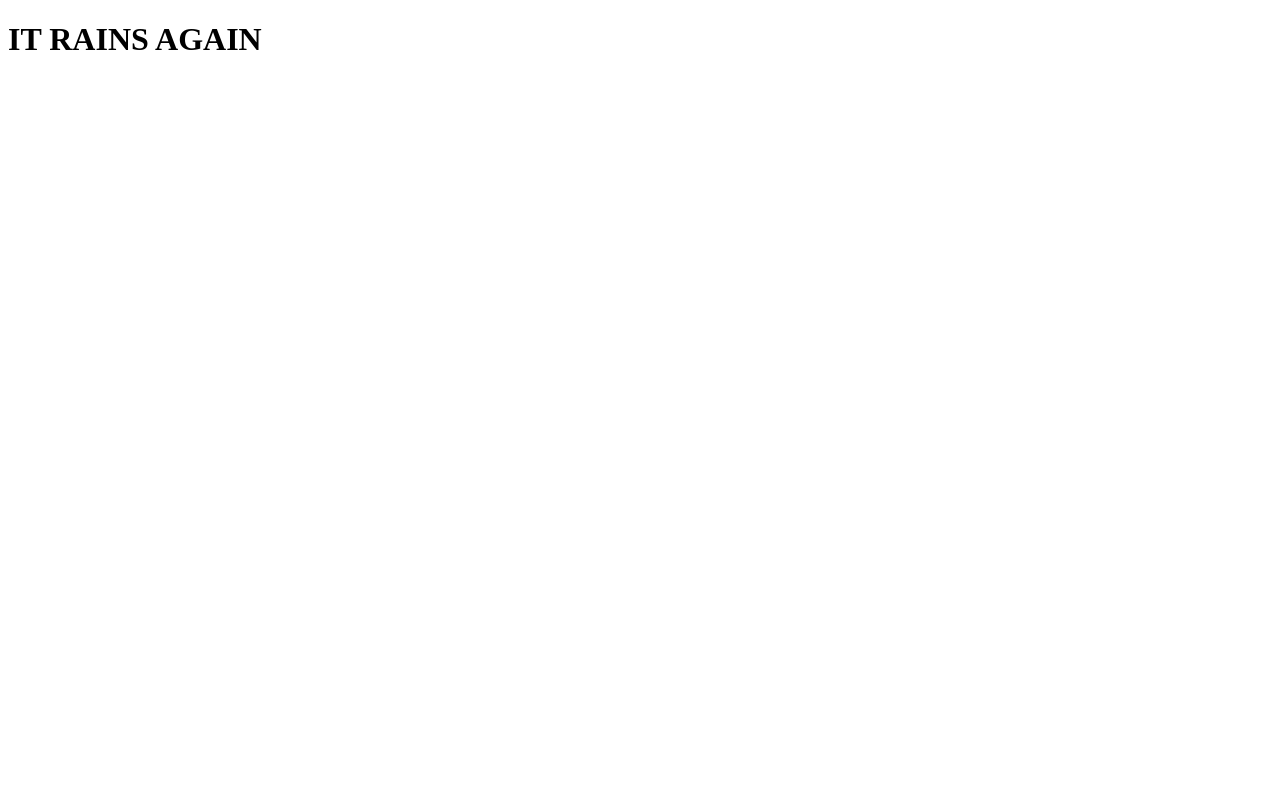
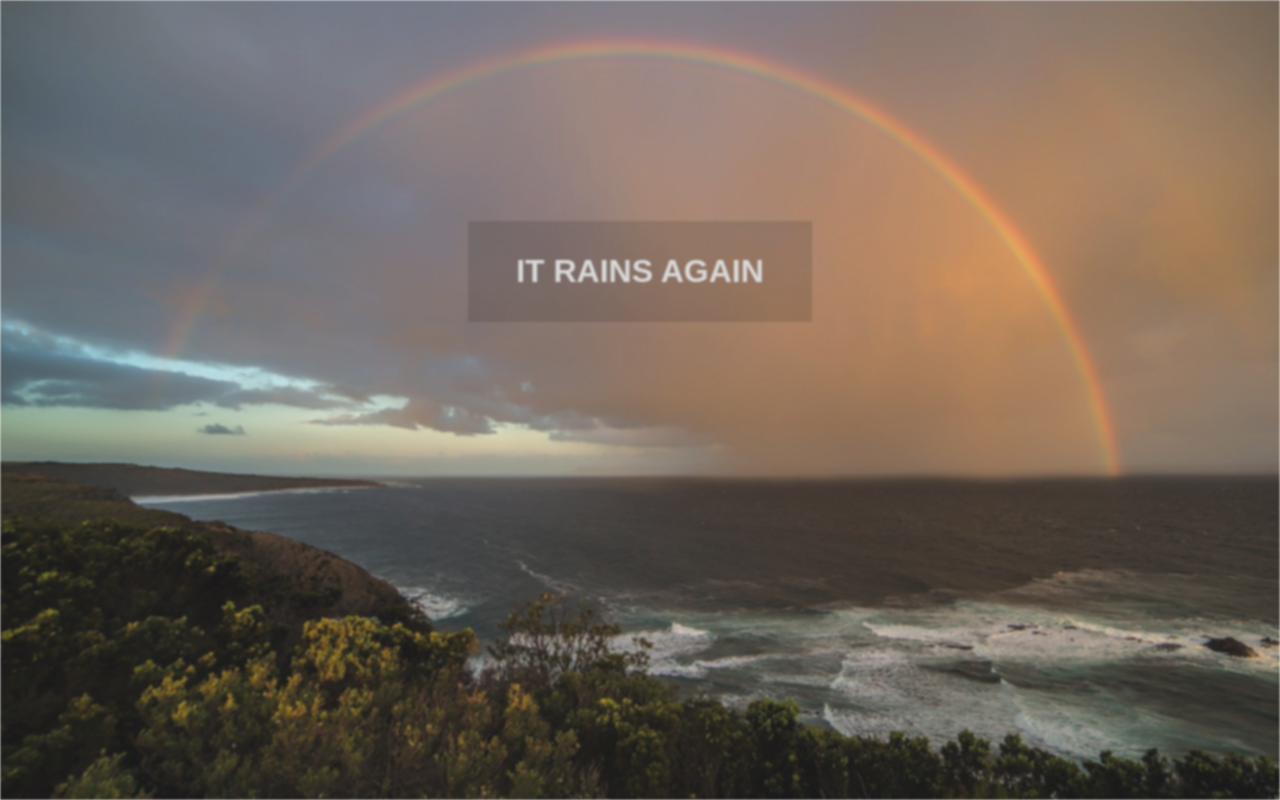
Before and after one commit to HenriBresteau/pluie, a website: page index.html in a window 1280 px wide. Drawn offline with Linux system fonts and the light colour scheme.

Commit message:
mise en place

```diff
--- a/style.css
+++ b/style.css
@@ -1,3 +1,38 @@
+*{
+    box-sizing: border-box;
+}
+body {
+    color: #eee;
+    font-family: sans-serif;
+    height: 100vh;
+    overflow: hidden;
+    margin: 0;
+    text-align: center;
+}
+.bg-img {
+    background: url(./media/basic-pics/rainbow-1467988_1920.jpg) no-repeat center/cover;
+    height: 100vh;
+    width: 100%;
+    filter: blur(1px) contrast(80%);
+}
+h1 {
+    position: absolute;
+    top: 25%;
+    left: 50%;
+    transform: translateX(-50%);
+    background: rgba(0, 0, 0, 0.15);
+    padding: 2rem 3rem;
+}
+.fa-tint {
+    color: rgb(160, 160, 160,);
+    position: absolute;
+    top: -20px;
+    animation: fall linear forwards;
+}
 
-
+@keyframes fall {
+    0% {
+        transform: translateY(105vh);
+    }
+}
 /*# sourceMappingURL=style.css.map */
```
